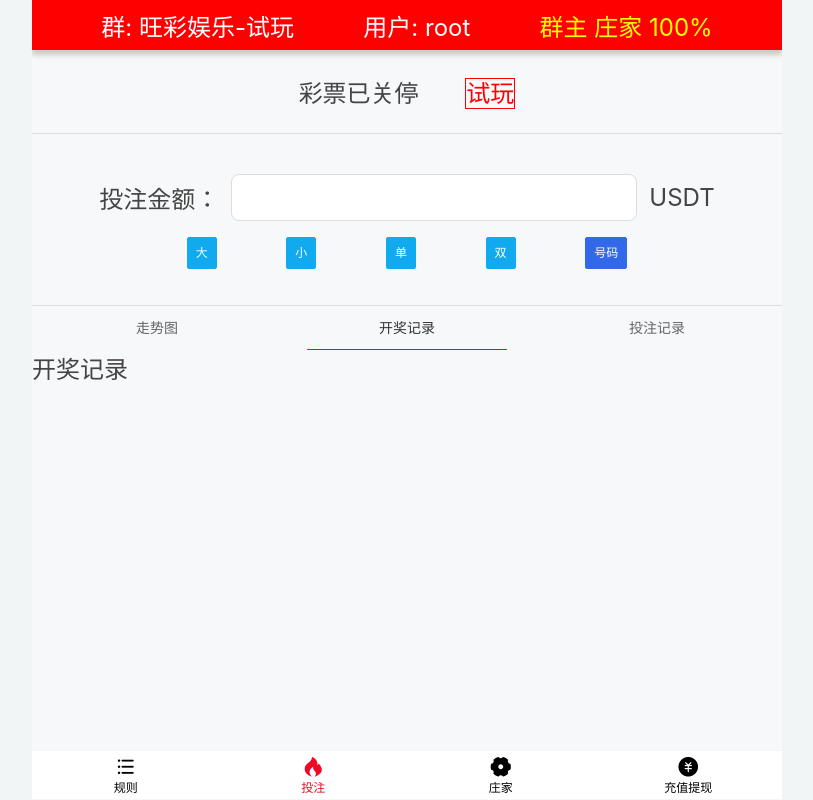
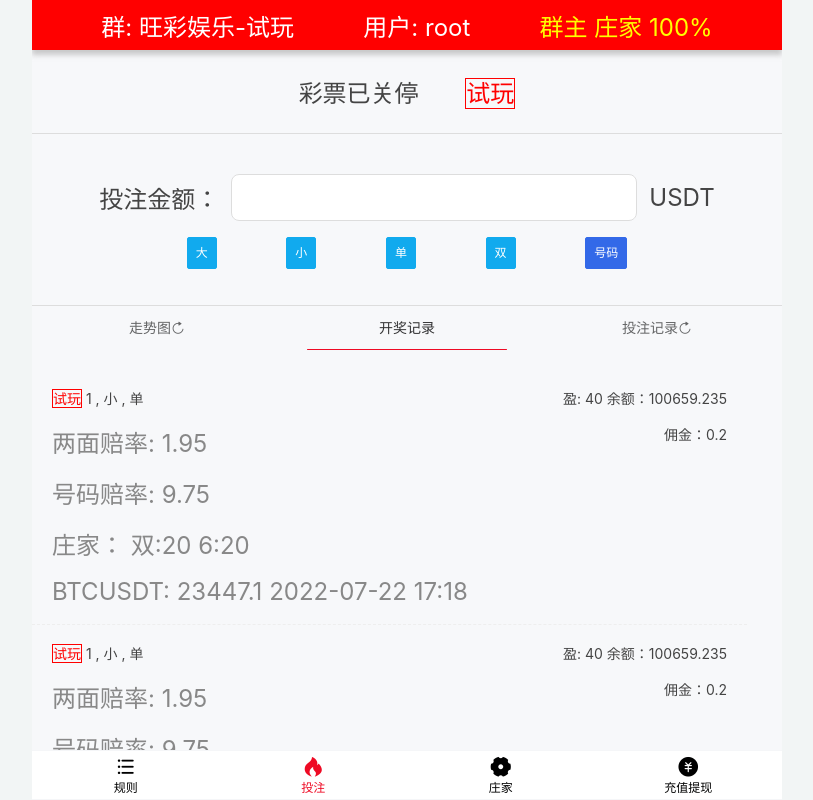
Before and after one commit to leoisgoodman/tg-game-client-frontend, a Vue app: page /#/ in a window 1280 px wide. Both pictures are taken after a click on the tab "开奖记录". Shown: the whole page, without its empty margins (233-1046 px from the left). Built offline with nearby package versions, Linux system fonts and the light colour scheme.

Commit message:
feat✨:  开奖记录

```diff
--- a/src/main.js
+++ b/src/main.js
@@ -1,6 +1,6 @@
 import { createApp } from 'vue';
 import * as directives from '@/directives';
-import { Toast, Button, Tabbar, TabbarItem, Field, CellGroup, Grid, GridItem } from 'vant';
+import { Toast, Button, Tabbar, TabbarItem, Field, CellGroup, Grid, GridItem, Icon } from 'vant';
 import App from './App.vue';
 import router from './router';
 import store from './store';
@@ -17,6 +17,6 @@ Object.keys(directives).forEach((key) => {
 
 app.config.globalProperties.$toast = Toast;
 
-app.use(Button).use(Tabbar).use(TabbarItem).use(Field).use(CellGroup).use(Grid).use(GridItem);
+app.use(Button).use(Tabbar).use(TabbarItem).use(Field).use(CellGroup).use(Grid).use(GridItem).use(Icon);
 
 app.use(store).use(router).mount('#app');
--- a/src/style/basic.less
+++ b/src/style/basic.less
@@ -17,3 +17,7 @@ input {
 .ml20 {
   margin-left: 0.5333rem;
 }
+
+.ps4 {
+  padding: 0.1067rem 0;
+}
--- a/src/views/bet/index.vue
+++ b/src/views/bet/index.vue
@@ -45,8 +45,9 @@
     </div>
 
     <van-tabs v-model:active="active" class="bet_tabs">
-      <van-tab title="走势图">
-        <div class="bet_table_con">
+      <van-tab>
+        <template #title>走势图<van-icon name="replay" /></template>
+        <div class="bet_tabs_con">
           <table class="bet_table" border="1">
             <tr class="th">
               <th></th>
@@ -67,8 +68,28 @@
           </table>
         </div>
       </van-tab>
-      <van-tab title="开奖记录">开奖记录</van-tab>
-      <van-tab title="投注记录">投注记录</van-tab>
+      <van-tab title="开奖记录">
+        <div class="bet_tabs_con">
+          <div class="record_item" v-for="item in list" :key="item.id">
+            <div class="record_head">
+              <div class="record_left">
+                <div class="col4 ps4"><span class="tag">试玩</span> 1 , 小 , 单</div>
+                <div class="ps4">两面赔率: 1.95</div>
+                <div class="ps4">号码赔率: 9.75</div>
+              </div>
+              <div class="record_right">
+                <div class="ps4">盈: 40 余额：100659.235</div>
+                <div class="ps4">佣金：0.2</div>
+              </div>
+            </div>
+            <div class="ps4">庄家： 双:20 6:20</div>
+            <div class="ps4">BTCUSDT: 23447.1 2022-07-22 17:18</div>
+          </div>
+        </div>
+      </van-tab>
+      <van-tab>
+        <template #title>投注记录<van-icon name="replay" /></template>
+      </van-tab>
     </van-tabs>
   </div>
 </template>
@@ -164,11 +185,12 @@ export default {
       width: 2.6667rem;
       height: 1px;
     }
-    .bet_table_con {
+    .bet_tabs_con {
       width: 100%;
       margin: 0.2667rem 0;
       display: flex;
       justify-content: center;
+      flex-direction: column;
       .bet_table {
         width: 90%;
         border-color: #ddd;
@@ -187,6 +209,25 @@ export default {
         }
       }
     }
+    .record_item {
+      width: 90%;
+      border-bottom: 1px dashed #eee;
+      padding: 0.1333rem 0.2667rem;
+      color: #888;
+      .record_head {
+        display: flex;
+        justify-content: space-between;
+        .col4 {
+          color: #444;
+          font-size: 14px;
+        }
+        .record_right {
+          color: #444;
+          font-size: 14px;
+          text-align: right;
+        }
+      }
+    }
   }
 }
 </style>
```
